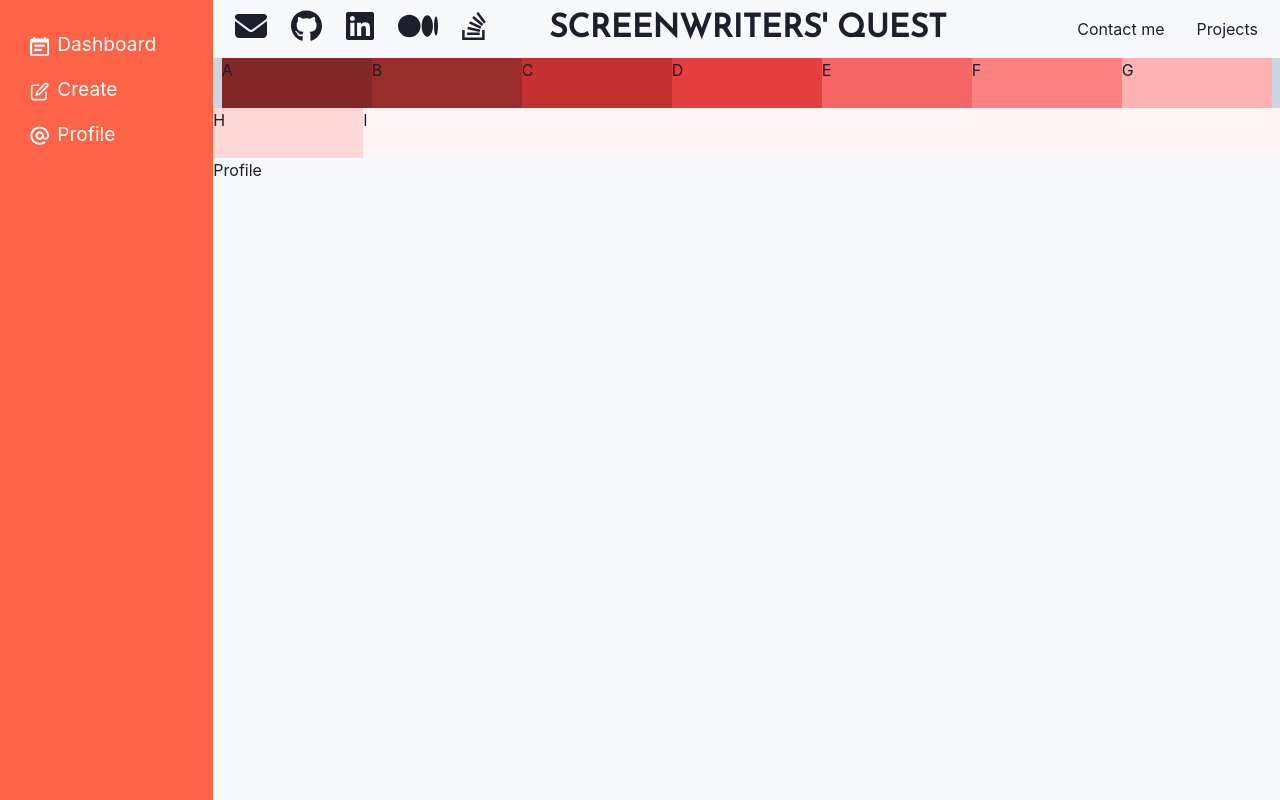
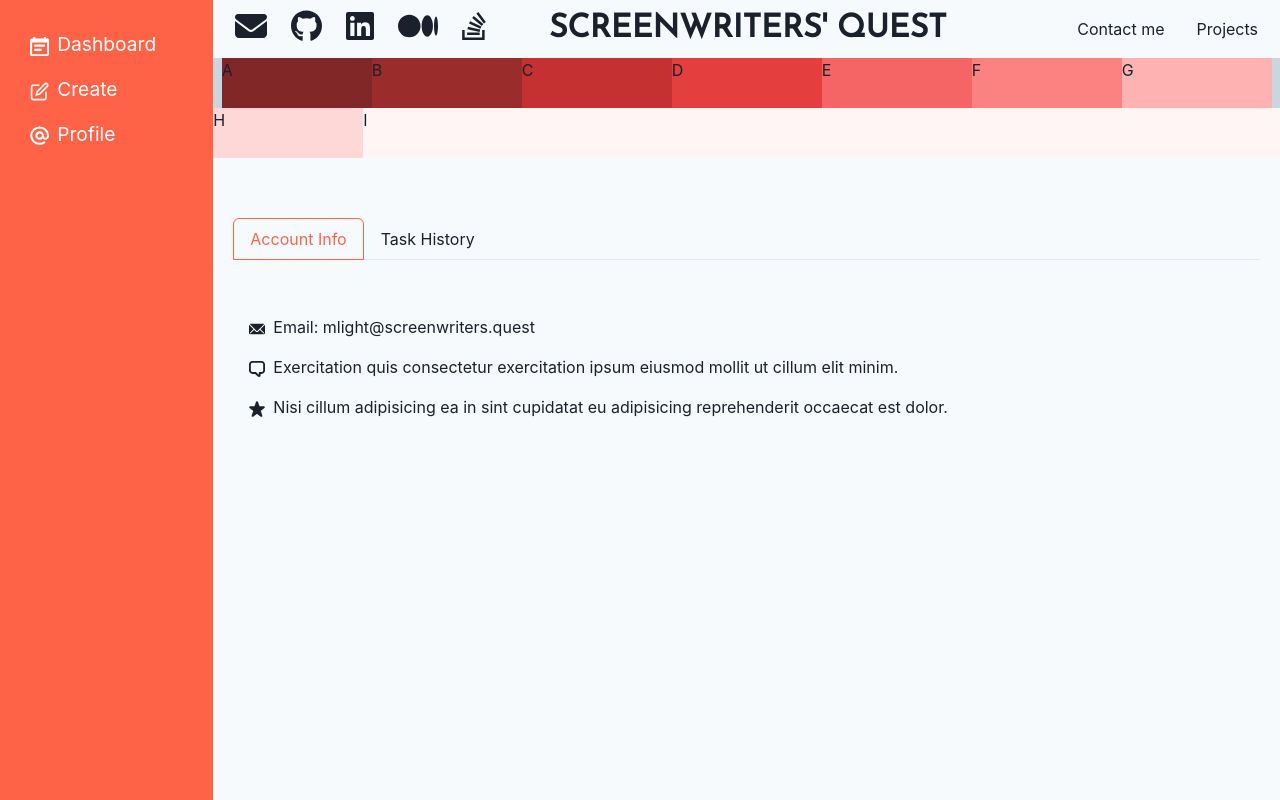
Before and after one commit to MauLight/chakra-UI-exercise, a React (Vite) app: page /profile in a window 1280 px wide. Built offline with nearby package versions, Linux system fonts and the light colour scheme.

Commit message:
tabs added to profile page

```diff
--- a/src/pages/Profile.jsx
+++ b/src/pages/Profile.jsx
@@ -1,5 +1,59 @@
+import { ChatIcon, CheckCircleIcon, EmailIcon, StarIcon, WarningIcon } from "@chakra-ui/icons";
+import { List, ListIcon, ListItem, Tab, TabList, TabPanel, TabPanels, Tabs } from "@chakra-ui/react";
+
 export default function Profile() {
   return (
-    <div>Profile</div>
+    <Tabs mt="40px" p="20px" variant="enclosed" >
+      <TabList>
+        <Tab _selected={{ color: "tomato", border: "1px solid tomato" }} >Account Info</Tab>
+        <Tab _selected={{ color: "tomato", border: "1px solid tomato" }} >Task History</Tab>
+      </TabList>
+      <TabPanels>
+        <TabPanel>
+          <List spacing={4} mt={10}>
+            <ListItem>
+              <ListIcon as={EmailIcon} />
+              Email: mlight@screenwriters.quest
+            </ListItem>
+            <ListItem>
+              <ListIcon as={ChatIcon} />
+              Exercitation quis consectetur exercitation ipsum eiusmod mollit ut cillum elit minim.
+            </ListItem>
+            <ListItem>
+              <ListIcon as={StarIcon} />
+              Nisi cillum adipisicing ea in sint cupidatat eu adipisicing reprehenderit occaecat est dolor.
+            </ListItem>
+          </List>
+        </TabPanel>
+        <TabPanel>
+          <List spacing={4} mt={10}>
+            <ListItem>
+              <ListIcon as={CheckCircleIcon} color="green.400" />
+              Lorem commodo cillum ut enim aliqua sint pariatur nulla.
+            </ListItem>
+            <ListItem>
+              <ListIcon as={CheckCircleIcon} color="green.400" />
+              Amet ut mollit quis id mollit.
+            </ListItem>
+            <ListItem>
+              <ListIcon as={CheckCircleIcon} color="green.400" />
+              Nostrud eu aliquip dolor consectetur.
+            </ListItem>
+            <ListItem>
+              <ListIcon as={WarningIcon} color="red.600" />
+              Esse ipsum sunt cupidatat anim minim fugiat aliquip fugiat Lorem duis amet elit.
+            </ListItem>
+            <ListItem>
+              <ListIcon as={CheckCircleIcon} color="green.400" />
+              Nulla elit magna tempor cupidatat laboris amet excepteur laboris sunt nulla cillum Lorem.
+            </ListItem>
+            <ListItem>
+              <ListIcon as={WarningIcon} color="red.600" />
+              Reprehenderit eiusmod consequat nisi aute.
+            </ListItem>
+          </List>
+        </TabPanel>
+      </TabPanels>
+    </Tabs>
   )
 }
```
